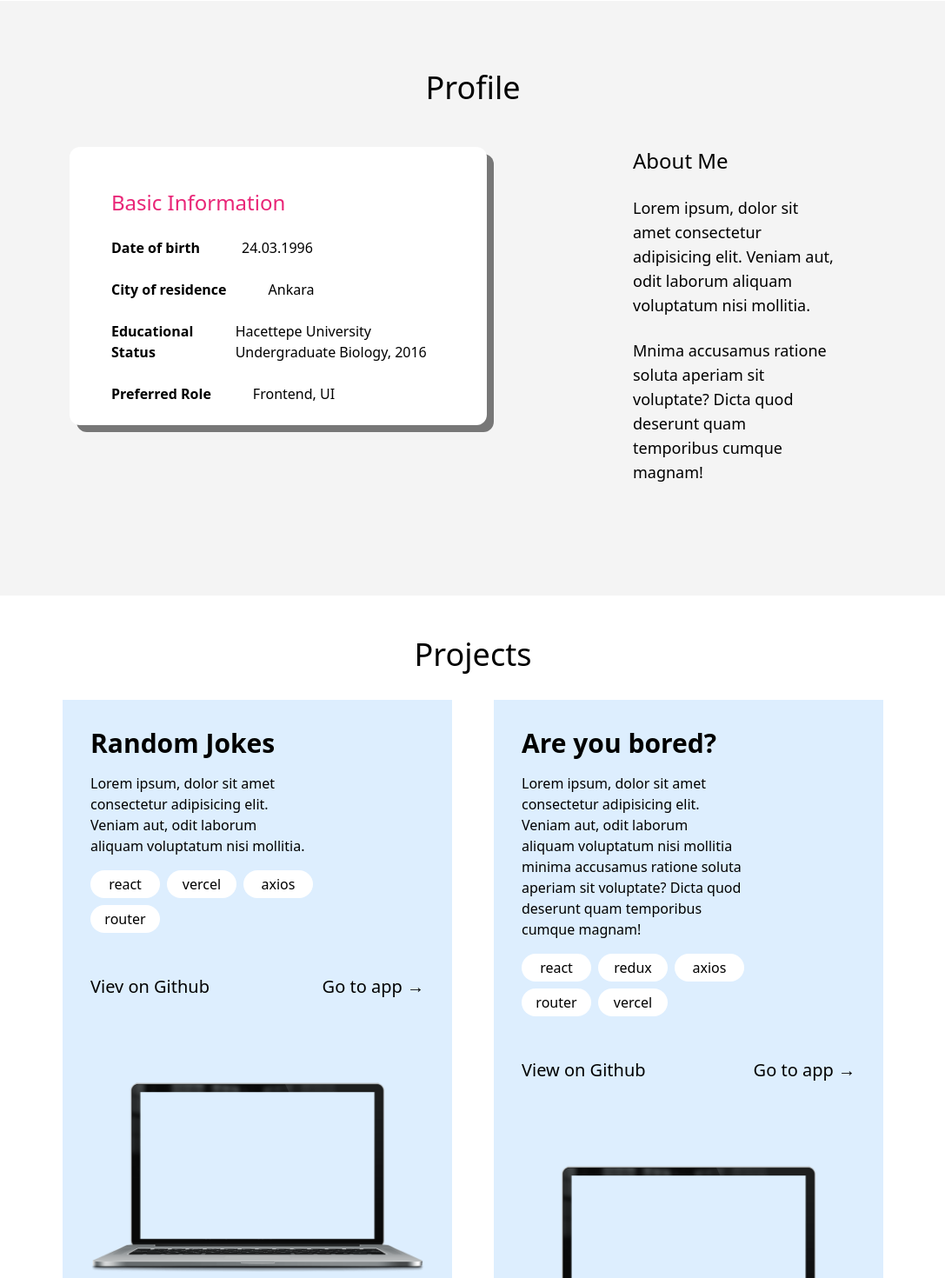
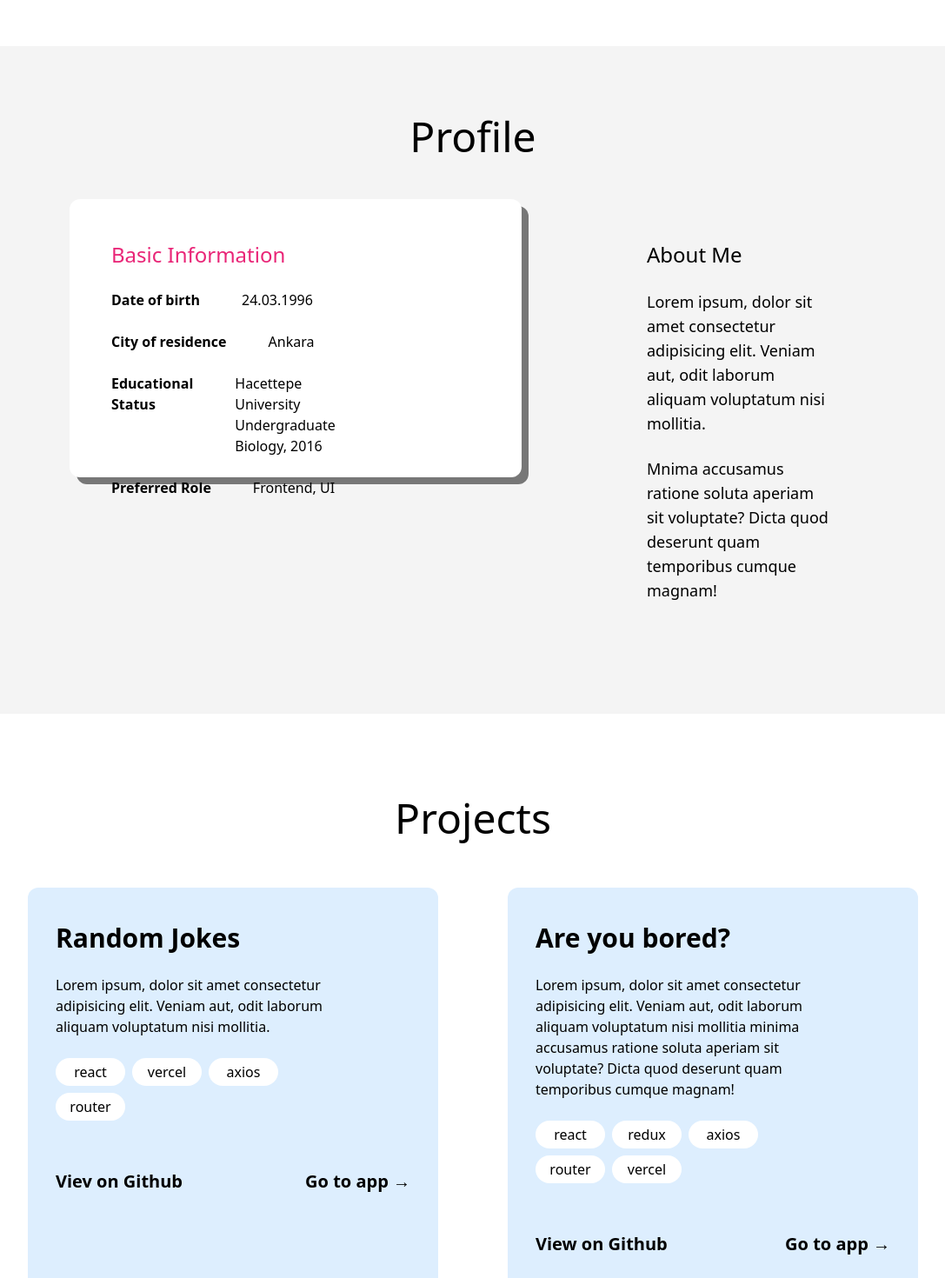
Before and after one commit to hmgny/S12-Kisisel-Web-Sitesi, a React (Vite) app: page / in a window 1280 px wide. Shown: the part 1320-2790 px from the top of the page at 87% size, without its empty margins (96-1183 px from the left). Built offline with nearby package versions, Linux system fonts and the light colour scheme.

Commit message:
Layout revize edildi

```diff
--- a/src/components/Header.jsx
+++ b/src/components/Header.jsx
@@ -52,7 +52,7 @@ function Header() {
         </section>
 
         <section className="max-w flex gap-4">
-          <div className="flex flex-col gap-12">
+          <div className="flex flex-col gap-10">
             <img
               className="w-24"
               src="../public/images/Hi!.png"
@@ -79,7 +79,7 @@ function Header() {
             {/*<p className='text-lg max-w-md leading-normal'>Currently <span className='text-Bordo'>Freelancing</span> for <span className='text-Bordo'>UX, UI, & Web Design</span> Project. Invite me to join your team → <span className='text-Bordo underline'>pratamaiosi@gmail.com</span></p> */}
           </div>
 
-          <div>
+          <div className="pt-6">
             <img
               className="w-96 aspect-square rounded-3xl object-cover absolute z-20 translate-x-7 translate-y-7"
               src="../public/images/profil.png"
--- a/src/components/Profile.jsx
+++ b/src/components/Profile.jsx
@@ -10,23 +10,23 @@ function Profile() {
 
     return (
         <div className="flex flex-col bg-lightGray py-20 px-32 dark:bg-darkGray dark:text-white">
-            <header className="text-4xl flex justify-center ">{content.profileTitle}</header>
-            <div className="flex justify-center gap-6">
+            <header className="text-5xl flex justify-center pb-12 ">{content.profileTitle}</header>
+            <div className="flex justify-center">
                 <div>
-                <div className="bg-white m-12 p-12 flex flex-col leading-6 rounded-xl w-w480 h-h320 absolute z-20 gap-6 dark:bg-Info">
+                <div className="bg-white m-12 p-12 mt-0 flex flex-col leading-6 rounded-xl w-[520px] h-h320 absolute z-20 gap-6 dark:bg-Info">
                     <section className="text-2xl text-Pembe">{content.basicTitle}</section>
                     {
                         content.basicInformation.map((data)=>{
-                            return <div className="flex gap-12">
+                            return <div className="flex gap-12 max-w-72">
                             <div className="text-base font-bold">{data.soru}</div>
                             <div className="text-base">{data.cevap}</div>
                         </div>
                         })
                     }
                 </div>
-                <div className="bg-Gri rounded-xl p-12 relative z-10 translate-x-2 w-w480 h-h320 translate-y-2 m-12 dark:bg-middlegray "></div>
+                <div className="bg-Gri rounded-xl p-12 mt-0 relative z-10 translate-x-2 w-[520px] h-h320 translate-y-2 m-12 dark:bg-middlegray "></div>
                 </div>
-                <div className="mx-12 flex flex-col p-12 gap-6 max-w-2xl leading-6">
+                <div className="mx-12 flex flex-col p-12 gap-6 max-w-[520px] leading-6">
                     <section className="text-black text-2xl dark:text-white">{content.aboutTitle}</section>
                     {content.aboutMe.map((paraf)=>{
                       return <p className="text-black text-lg dark:text-white">{paraf.paragraf}</p>
--- a/src/components/Projects.jsx
+++ b/src/components/Projects.jsx
@@ -1,51 +1,85 @@
 import { useContext } from "react";
-import LanguageContext from '../context/LanguageContext';
-import data from "../data.json"
+import LanguageContext from "../context/LanguageContext";
+import data from "../data.json";
 
 function Projects() {
-    const {language, setLanguage} = useContext(LanguageContext)
+  const { language, setLanguage } = useContext(LanguageContext);
   const content = data[language]?.projects || {};
 
+  return (
+    <div className="p-24 dark:bg-middlegray dark:text-white">
+      <header className="flex justify-center text-5xl pb-6">
+        {content.projectsTitle}
+      </header>
 
-
+      <div className="flex p-8 gap-20 justify-center">
+        {content.projeler.map((proje) => {
           return (
-        <div className="p-12 dark:bg-middlegray dark:text-white">
-            <header className="flex justify-center text-4xl ">{content.projectsTitle}</header>
-
-
-            <div className="flex p-8 gap-12 justify-center">
-
-                {content.projeler.map((proje)=>{
-                    return <div className="pt-8 px-8 gap-4 bg-Mavi flex flex-col max-w-md dark:bg-darkYesil">
+            <div className=" bg-Mavi rounded-xl flex flex-col justify-between w-[600px] dark:bg-darkYesil">
+              <div className="pt-10 px-8 gap-6 flex flex-col">
                 <h3 className="text-3xl font-bold">{proje.projeAdi}</h3>
-                    <p className="pr-16 text-base max-w-80 leading-6 font-normal">{proje.aciklama}</p>
+                <p className="pr-16 text-base max-w-[420px] leading-6 font-normal">
+                  {proje.aciklama}
+                </p>
                 <div className="flex flex-wrap max-w-80 gap-2">
-                        {proje.buttons.map((data,index)=>{
-                            return <button key={index} className="bg-white border-none w-20 h-8 rounded-border72px text-base dark:bg-Info">{data.button}</button>
+                  {proje.buttons.map((data, index) => {
+                    return (
+                      <button
+                        key={index}
+                        className="bg-white border-none w-20 h-8 rounded-border72px text-base font-medium dark:bg-Info"
+                      >
+                        {data.button}
+                      </button>
+                    );
                   })}
                 </div>
-                    <div className="flex justify-between pt-8 pb-20">
-                        {proje.links.map((link,index)=>{
-                            return <a key={index} className="text-xl text-black no-underline dark:text-white" href="">{link.link}</a>
+                <div className="flex justify-between pt-8 pb-20 font-bold">
+                  {proje.links.map((link, index) => {
+                    return (
+                      <a
+                        key={index}
+                        className="text-xl text-black no-underline dark:text-white"
+                        href=""
+                      >
+                        {link.link}
+                      </a>
+                    );
                   })}
                 </div>
-                    <img className="max-w-full h-auto text-end" src="../public/images/proje.png"/>
               </div>
+
+              <img
+                className="max-w-full h-auto text-end"
+                src="../public/images/proje.png"
+              />
+            </div>
+          );
         })}
-
-
       </div>
       <footer className="flex justify-center p-40 gap-16">
-                <p className="text-5xl max-w-96 flex flex-col text-end leading-[63px]">{content.footer.message}</p>
+        <p className="text-5xl max-w-96 flex flex-col text-end leading-[63px]">
+          {content.footer.message}
+        </p>
         <nav className="flex flex-col leading-9">
-                    <a className="no-underline text-2xl text-Github" href="">Github</a>
-                    <a className="no-underline text-2xl text-Siyah0a0a14 dark:text-white" href="">Personel Blog</a>
-                    <a className="no-underline text-2xl text-Linkedin" href="">Linkedin</a>
-                    <a className="no-underline text-2xl text-mail" href="">Email</a>
+          <a className="no-underline text-2xl text-Github" href="">
+            Github
+          </a>
+          <a
+            className="no-underline text-2xl text-Siyah0a0a14 dark:text-white"
+            href=""
+          >
+            Personel Blog
+          </a>
+          <a className="no-underline text-2xl text-Linkedin" href="">
+            Linkedin
+          </a>
+          <a className="no-underline text-2xl text-mail" href="">
+            Email
+          </a>
         </nav>
       </footer>
     </div>
-    )
+  );
 }
 
-export default Projects
+export default Projects;
--- a/src/components/Skills.jsx
+++ b/src/components/Skills.jsx
@@ -7,8 +7,8 @@ function Skills() {
     const content = data[language]?.skills || {};
 
     return (
-        <div className="flex flex-col items-center gap-12 p-20 dark:bg-middlegray">
-            <p className="text-Siyah0a0a14 text-5xl dark:text-lightGray">{content.skillsTitle}</p>
+        <div className="flex flex-col items-center gap-12 p-20 pb-36 dark:bg-middlegray">
+            <p className="text-Siyah0a0a14 text-6xl dark:text-lightGray">{content.skillsTitle}</p>
             <div className="flex gap-12">
                 {content.skill?.map((veri,id)=>{
                     return <div key={id} className="flex-col">
```
Lines whose indentation alone changed are shown as unchanged.
